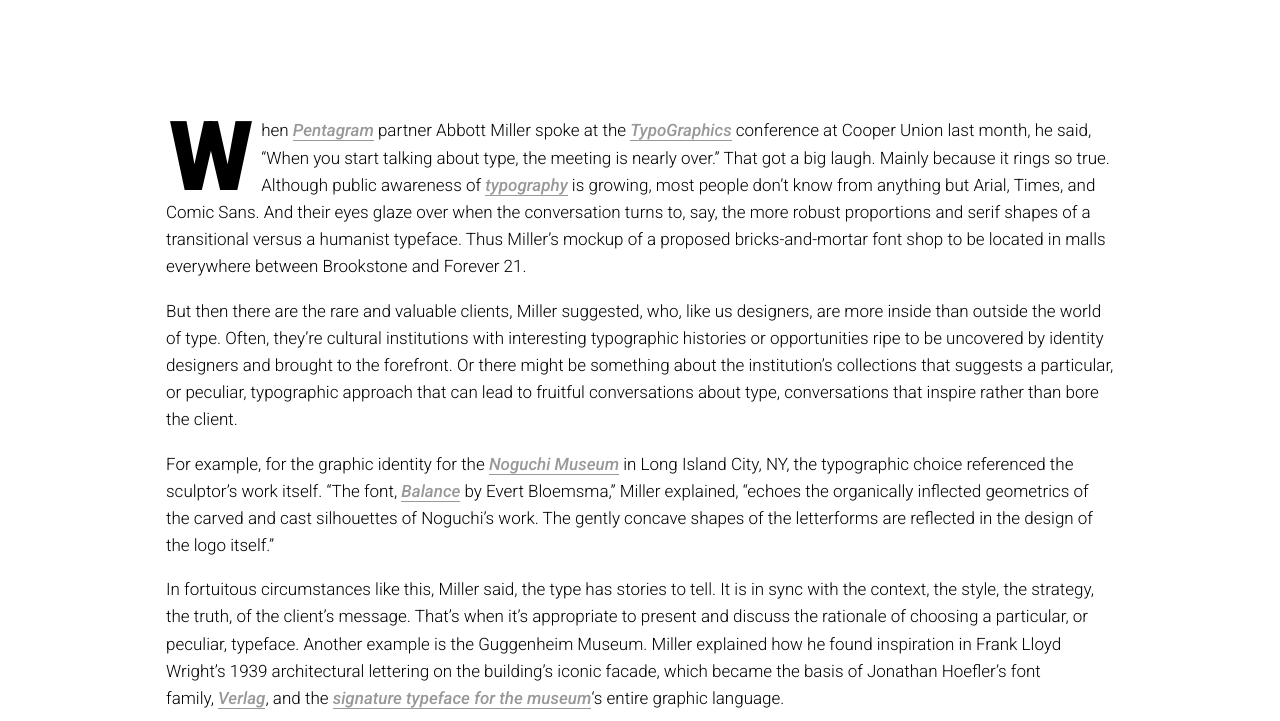
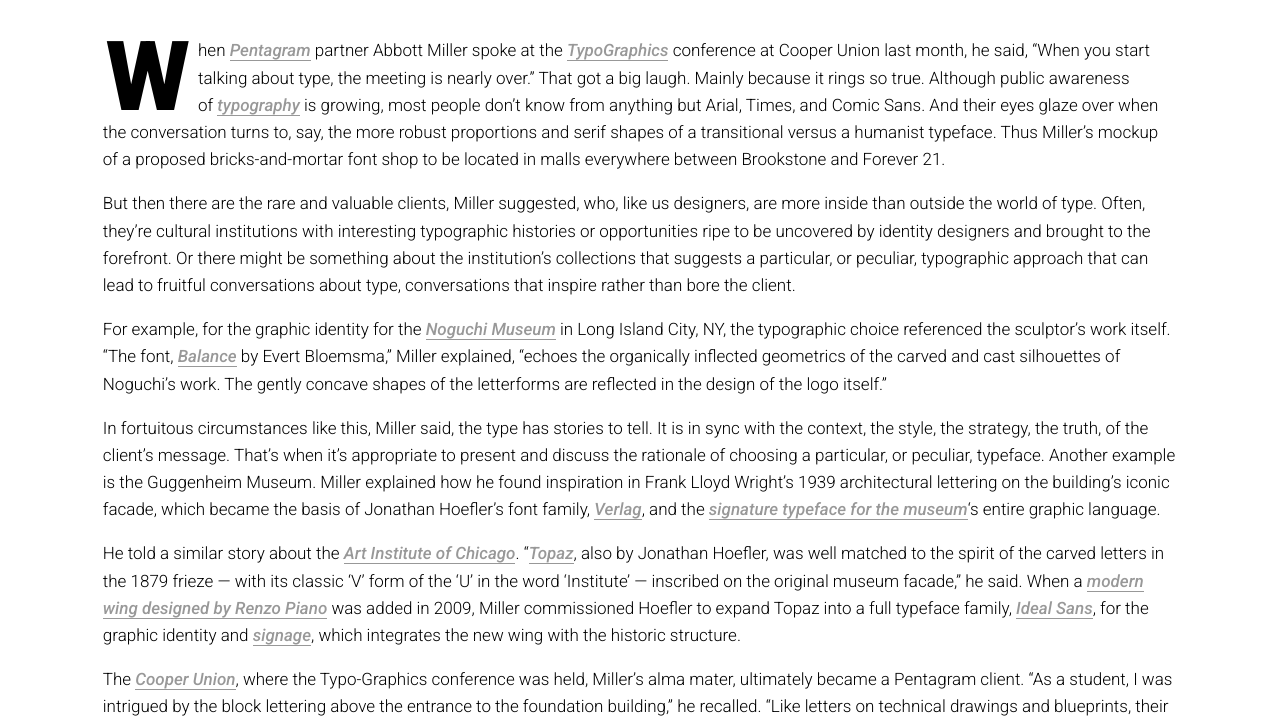
Before and after one commit to jingqifan/jingqifan.github.io, a plain HTML site: page index.html in a window 1280 px wide. Shown: the part 321-1042 px from the top of the page. Drawn offline with Linux system fonts and the light colour scheme.

Commit message:
changed margin

```diff
--- a/index.html
+++ b/index.html
@@ -111,17 +111,21 @@
     /* Larger than mobile */
     @media (min-width: 400px) {
       .column {
-      width: 85%;
+      width: 90%;
     }
     h4.title {
       font-size: 5.4rem;
+    }
+    body {
+       margin-top: 10vh;
+       margin-bottom: 10vh;
     }
     }
 
     /* Larger than phablet (also point when grid becomes active) */
     @media (min-width: 550px) {
       .column {
-      width: 75%;
+      width: 85%;
     }
     h4.title {
       font-size: 5.3rem;
```
